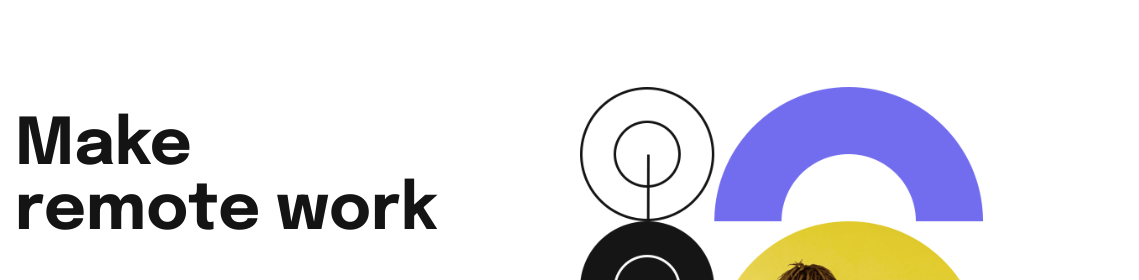
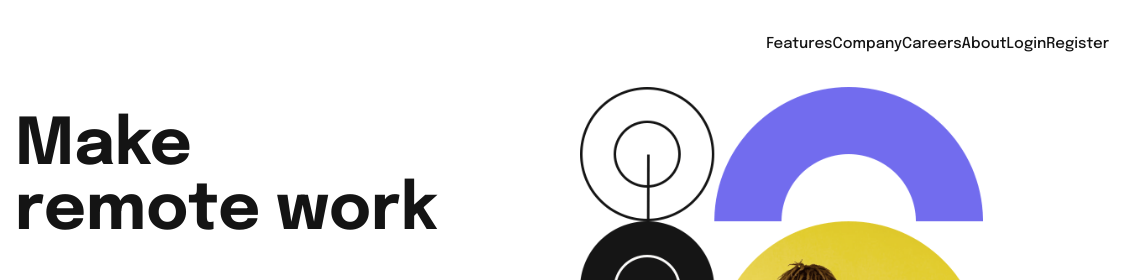
Before and after one commit to SVDwebtech/introSectDropDwnMenu027, a website: page index.html in a window 1280 px wide. Shown: the top 280 px of the page, 141-1280 px from the left. Drawn offline with Linux system fonts and the light colour scheme.

Commit message:
add navbarMenu with basic structure and styling for bigger screens

```diff
--- a/index.html
+++ b/index.html
@@ -66,6 +66,18 @@
         </ul>
       </div>
       <img class="header__navbar--logo navbar__logo" src="./images/logo.svg" alt="company logo in text: word snap">
+      <div class="navbarMenu">
+        <ul class="navbarMenu__navigation">
+          <li class="navlinks">Features</li>
+          <li class="navlinks">Company</li>
+          <li class="navlinks">Careers</li>
+          <li class="navlinks">About</li>
+        </ul>
+        <ul class="navbarMenu__login">
+          <li class="navlinks">Login</li>
+          <li class="navlinks">Register</li>
+        </ul>
+      </div>
       <img class="header__navbar--menu navbar__menu menuOpen" src="./images/icon-menu.svg" alt="">
     </nav>
 
--- a/sass/components/_navigation.scss
+++ b/sass/components/_navigation.scss
@@ -94,3 +94,19 @@
     margin-top: 1rem;
     transition: all .4s;
 }
+
+.navbarMenu {
+    display: none;
+
+    @include respond(tab-land) {
+        display: flex;
+
+        &__navigation {
+            display: flex;
+        }
+
+        &__login {
+            display: flex;
+        }
+    }
+}
```
Also changed, not shown: css/styles.css, 1 other file.
